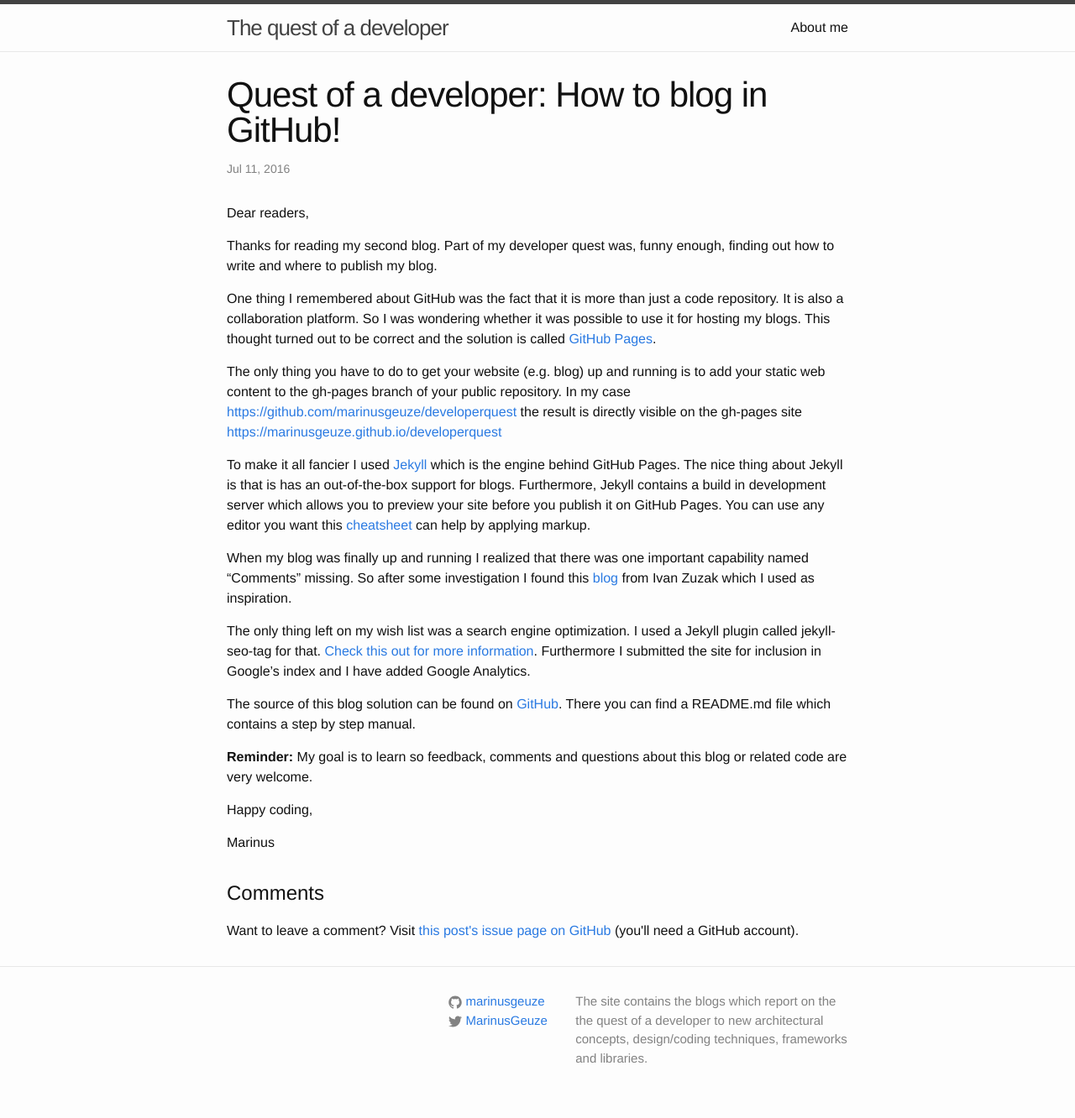
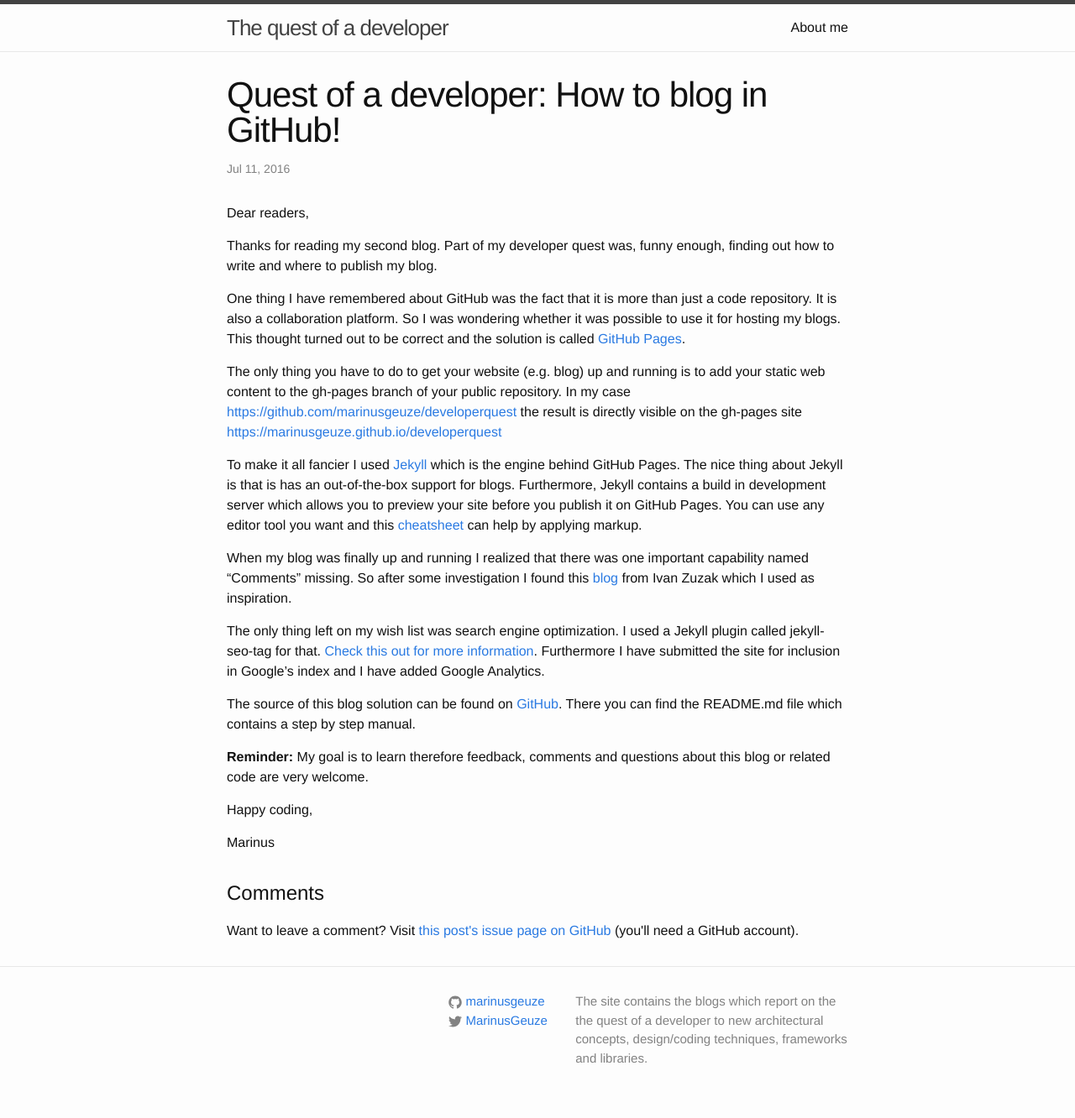
Before and after one commit to marinusgeuze/developerquest, a Jekyll site: the page built from _posts/2016-07-11-blog2.markdown, in a window 1280 px wide. Shown: the whole page at 84% size. Built offline with Jekyll 4.4.1, drawn with Linux system fonts in a browser that asks for light colours.

Commit message:
Finished blog 2

```diff
--- a/_posts/2016-07-11-blog2.markdown
+++ b/_posts/2016-07-11-blog2.markdown
@@ -11,19 +11,19 @@ Dear readers,
 
 Thanks for reading my second blog. Part of my developer quest was, funny enough, finding out how to write and where to publish my blog.
 
-One thing I remembered about GitHub was the fact that it is more than just a code repository. It is also a collaboration platform. So I was wondering whether it was possible to use it for hosting my blogs. This thought turned out to be correct and the solution is called [GitHub Pages](https://pages.github.com).
+One thing I have remembered about GitHub was the fact that it is more than just a code repository. It is also a collaboration platform. So I was wondering whether it was possible to use it for hosting my blogs. This thought turned out to be correct and the solution is called [GitHub Pages](https://pages.github.com).
 
 The only thing you have to do to get your website (e.g. blog) up and running is to add your static web content to the gh-pages branch of your public repository. In my case [https://github.com/marinusgeuze/developerquest](https://github.com/marinusgeuze/developerquest) the result is directly visible on the gh-pages site [https://marinusgeuze.github.io/developerquest](https://marinusgeuze.github.io/developerquest)
 
-To make it all fancier I used [Jekyll](https://jekyllrb.com) which is the engine behind GitHub Pages. The nice thing about Jekyll is that is has an out-of-the-box support for blogs. Furthermore, Jekyll contains a build in development server which allows you to preview your site before you publish it on GitHub Pages. You can use any editor you want this [cheatsheet](http://cheat.jekyll.tips) can help by applying markup.
+To make it all fancier I used [Jekyll](https://jekyllrb.com) which is the engine behind GitHub Pages. The nice thing about Jekyll is that is has an out-of-the-box support for blogs. Furthermore, Jekyll contains a build in development server which allows you to preview your site before you publish it on GitHub Pages. You can use any editor tool you want and this [cheatsheet](http://cheat.jekyll.tips) can help by applying markup.
 
 When my blog was finally up and running I realized that there was one important capability named “Comments” missing. So after some investigation I found this [blog](http://ivanzuzak.info/2011/02/18/github-hosted-comments-for-github-hosted-blogs.html) from Ivan Zuzak which I used as inspiration.
 
-The only thing left on my wish list was a search engine optimization. I used a Jekyll plugin called jekyll-seo-tag for that. [Check this out for more information](https://help.github.com/articles/search-engine-optimization-for-github-pages). Furthermore I submitted the site for inclusion in Google's index and I have added Google Analytics.
+The only thing left on my wish list was search engine optimization. I used a Jekyll plugin called jekyll-seo-tag for that. [Check this out for more information](https://help.github.com/articles/search-engine-optimization-for-github-pages). Furthermore I have submitted the site for inclusion in Google's index and I have added Google Analytics.
 
-The source of this blog solution can be found on [GitHub](https://github.com/marinusgeuze/developerquest/tree/gh-pages). There you can find a README.md file which contains a step by step manual.
+The source of this blog solution can be found on [GitHub](https://github.com/marinusgeuze/developerquest/tree/gh-pages). There you can find the README.md file which contains a step by step manual.
 
-**Reminder:** My goal is to learn so feedback, comments and questions about this blog or related code are very welcome.
+**Reminder:** My goal is to learn therefore feedback, comments and questions about this blog or related code are very welcome.
 
 Happy coding,
 
```
Also changed, not shown: README.md.
